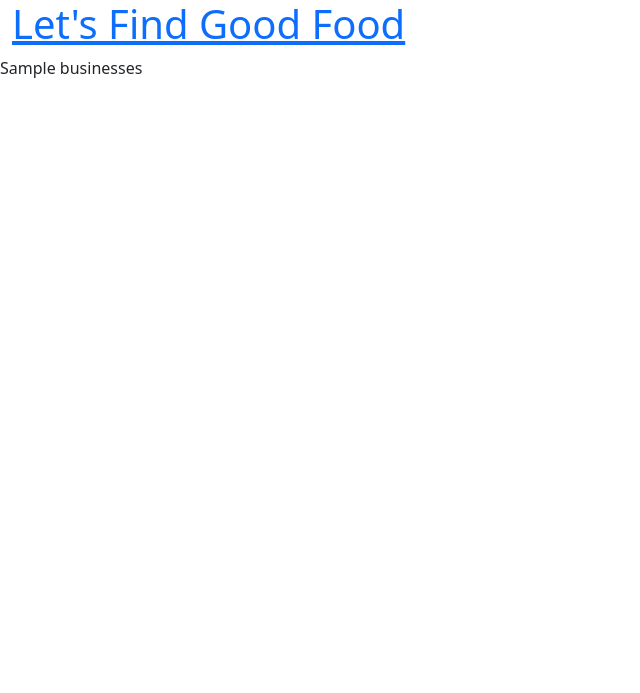
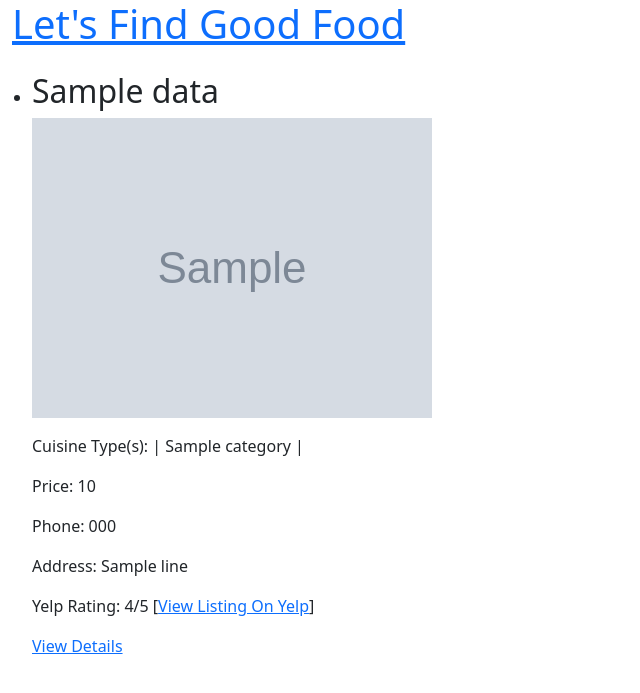
Before and after one commit to jennafong/justfoodthings, a Flask app: template templates/nearby.html in a window 1280 px wide. Shown: the top 693 px of the page, without its empty margins (0-640 px from the left). Run offline with Flask 2, Linux system fonts and the light colour scheme; the template is opened without the code that fills it: most values are stand-ins (such as "Sample title", 1, 10 or a date in 2020); grey boxes marked "Sample" are stand-in pictures.

Commit message:
Fleshed out nearby.html. Started details.html need to pull id from url.

```diff
--- a/server.py
+++ b/server.py
@@ -25,7 +25,7 @@ def homepage():
 
 @app.route('/api/search-businesses', methods=['POST'])
 def search_businesses():
-    """Grab a category and location from form and return yelp results."""
+    """Grab a location and radius from form and return yelp results."""
 
     address = request.form.get("address")
     city = request.form.get("city")
@@ -39,22 +39,39 @@ def search_businesses():
     payload = {'Authorization': f'bearer {API_KEY}'}
 
     parameters = {'term':'restaurants',
-                  'limit': 5,
+                  'limit': 10,
                   'radius': radius,
                   'location': f"{address}, {city}, {state}"}
 
     response = requests.get(url = endpoint_url, params = parameters, headers = payload)
 
     business_data = response.json()
+    my_data = business_data['businesses']
 
     if request.form['submit_button'] == 'nearby':
         return render_template('nearby.html',
-                               business_data = business_data)
+                               my_data = my_data)
     elif request.form['submit_button'] == 'random':
         return business_data
     elif request.form['submit_button'] == 'ideas':
         pass
 
+@app.route('/details/<id>')
+def show_details(id):
+    """Shows more details about a singular restaurant."""
+    #return render_template(f"/location/{id}.html")
+    endpoint_url = "https://api.yelp.com/v3/businesses/id"
+    payload = {'Authorization': f'bearer {API_KEY}'}
+
+    response = requests.get(url = endpoint_url, headers = payload)
+
+    detail_data = response.json()
+
+
+    return detail_data
+
+
+
 if __name__ == '__main__':
     app.debug = True
     app.run(host='0.0.0.0')
--- a/templates/nearby.html
+++ b/templates/nearby.html
@@ -4,9 +4,42 @@
 
 {% block content %}
 <div>
-    {{ business_data['businesses'] }}
+
     <ul>
-
+      {% for data in my_data %}
+        {% if not data['is_closed'] %}
+            <li>
+            <p>
+                <h2>{{ data['name'] }}</h2>
+                <p class='restaurant_image'>
+                  <img src="{{data['image_url']}}">
+                </p>
+                <p>
+                  Cuisine Type(s): |{% for category in data['categories'] %}
+                                      {{ category['title']}} |
+                                    {% endfor %}
+                </p>
+                <p>
+                  Price: {{ data['price']}}
+                </p>
+                <p>
+                  Phone: {{ data['display_phone']}}
+                </p>
+                <p>
+                  Address: {% for line in data['location']['display_address'] %}
+                             {{line}}
+                           {% endfor %}
+                </p>
+                <p>
+                  Yelp Rating: {{ data['rating']}}/5 [<a href="{{data['url']}}">View Listing On Yelp</a>]
+                </p>
+                <p>
+                  <a href="/details/{{data['id']}}">View Details</a>
+                </p>
+            </p>
+            </li>
+        {% endif %}
+      {% endfor %}
     </ul>
 </div>
 {% endblock %}
```
Also changed, not shown: templates/details.html (added, +7 -0 lines), throwawaylater.py (added).
